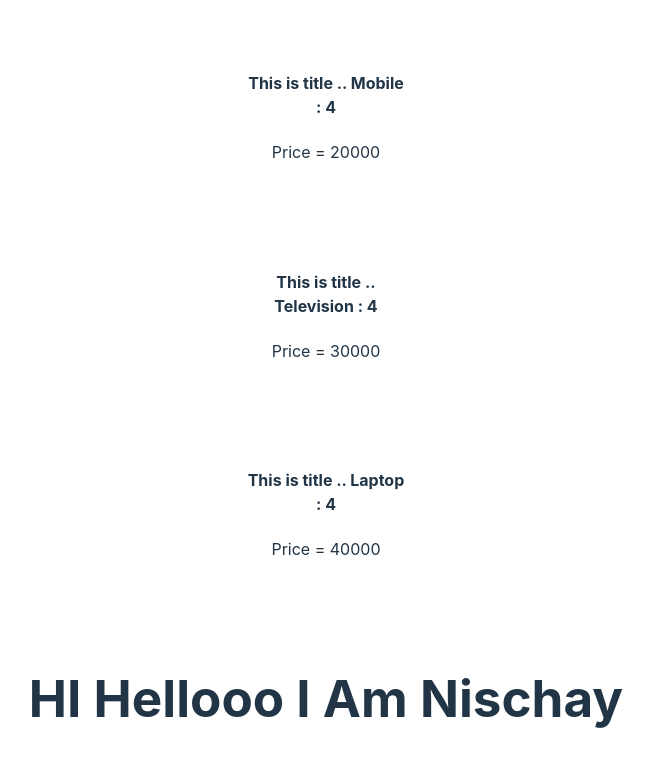
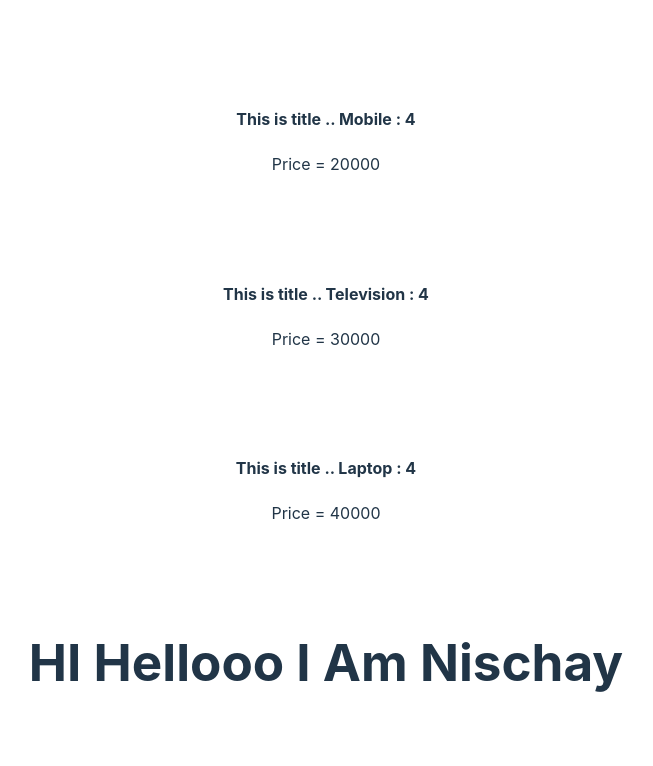
Before and after one commit to NischayHR-11/ReactJS, a React (Vite) app in the folder Basic_Concept/: page / in a window 1280 px wide. Shown: the top 766 px of the page, without its empty margins (314-967 px from the left). Built offline with nearby package versions, Linux system fonts and the light colour scheme.

Commit message:
Updated Width Size

```diff
--- a/Basic_Concept/src/product.css
+++ b/Basic_Concept/src/product.css
@@ -2,7 +2,7 @@
 
     border: 2px solid white;
     padding: .5rem;
-    width: 10rem;
+    width: 20rem;
     margin-bottom: 3rem;
     border-radius: 1.5rem;
 }
```
